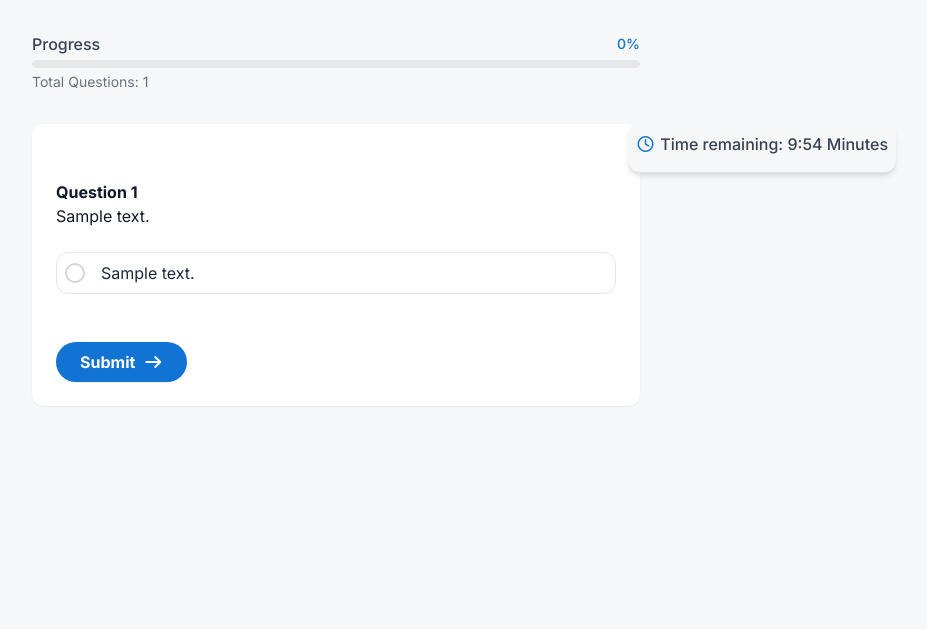
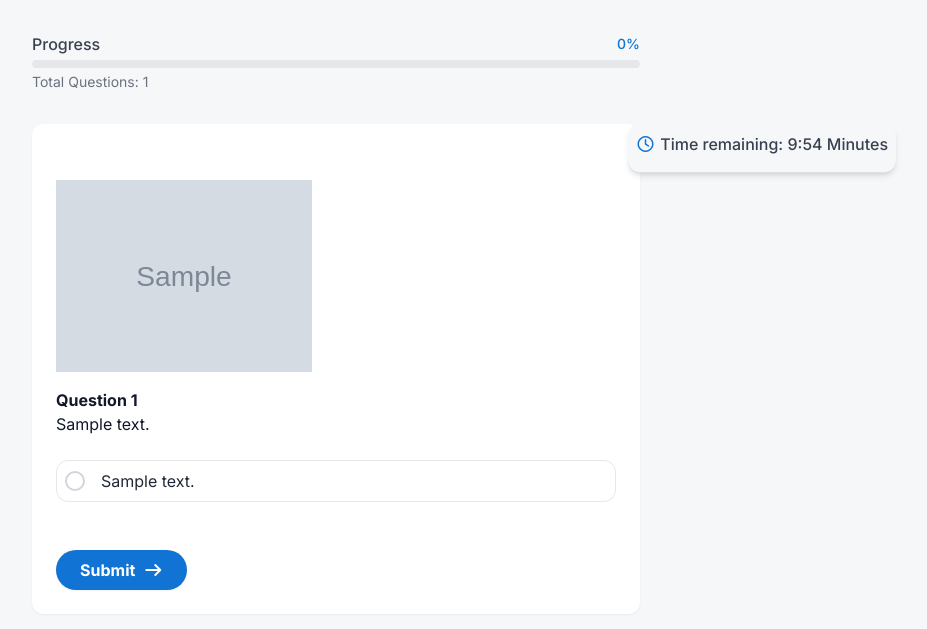
Before and after one commit to AuthenticPaulMeyers/django-quiz-aluno, a Django app: template quiz/templates/students/quiz-page.html in a window 1280 px wide. Shown: the part 65-694 px from the top of the page, without its empty margins (304-1231 px from the left). Run offline with Django 5.2, Linux system fonts and the light colour scheme; the template is opened without the code that fills it: most values are stand-ins (such as "Sample title", 1, 10 or a date in 2020); grey boxes marked "Sample" are stand-in pictures; some libraries are stand-ins or nearby versions.

Commit message:
Added question URL to the quiz page

```diff
--- a/quiz/templates/students/quiz-page.html
+++ b/quiz/templates/students/quiz-page.html
@@ -47,6 +47,9 @@
                 {% comment %} questions is a list of dicts: { 'question': Question, 'choices': QuerySet of MultipleChoice } {% endcomment %}
                 {% for q in questions %}
                 <div class="question-block {% if forloop.first %}block{% else %}hidden{% endif %}" data-question-index="{{ forloop.counter0 }}">
+                  {% if q.question.image %}
+                    <img src="{{ q.question.image.url }}" alt="Question Image" class="mb-4 max-h-48 object-contain">
+                  {% endif %}
                   <span class="font-bold text-gray-900 dark:text-white mt-4">Question {{ forloop.counter }}</span>
                   <p class="text-gray-900 dark:text-white mb-6">
                     {{ q.question.question_text }}
```
